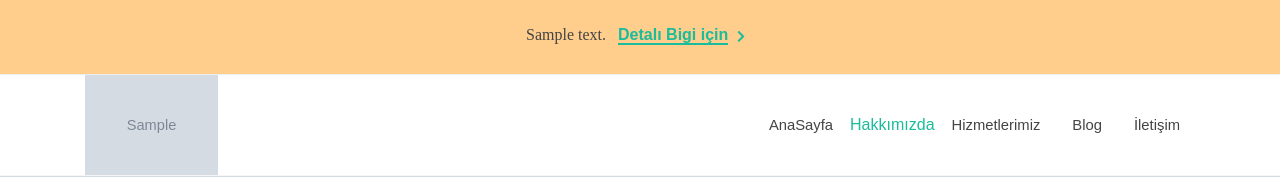
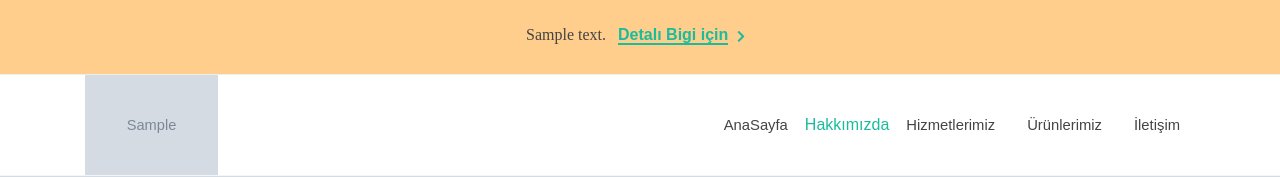
Before and after one commit to kpnemre/Django_Dentalenjektor, a Django app: page /hakkimizda/ in a window 1280 px wide. Shown: the top 177 px of the page. Run offline with Django 3.2, Linux system fonts and the light colour scheme; tables that the repository leaves empty hold one stand-in row (values such as "Sample post"); grey boxes marked "Sample" are stand-in pictures; some libraries are stand-ins or nearby versions.

Commit message:
Change Footer and Navbar

```diff
--- a/templates/include/footer.html
+++ b/templates/include/footer.html
@@ -24,7 +24,7 @@
                                     <li><a href="{% url 'pages:home' %}">AnaSayfa</a></li>
                                     <li><a href="{% url 'pages:about' %}">Hakkımızda</a></li>
                                     <li><a href="{% url 'pages:services' %}">Hizmetlerimiz</a></li>
-                                    <li><a href="{% url 'pages:blog' %}">Blog</a></li>
+                                    <li><a href="{% url 'pages:products' %}">Ürünlerimiz</a></li>
                                     <li><a href="{% url 'pages:contact' %}">İletişim</a></li>
                                 </ul>
                             </div>
--- a/templates/include/navbar.html
+++ b/templates/include/navbar.html
@@ -48,7 +48,7 @@
 
 
 								<li class="menu-item"><a class="menu-link" href="{% url 'pages:services' %}"><div>Hizmetlerimiz</div></a></li>
-								<li class="menu-item"><a class="menu-link" href="{% url 'pages:products' %}"><div>Blog</div></a></li>
+								<li class="menu-item"><a class="menu-link" href="{% url 'pages:products' %}"><div>Ürünlerimiz</div></a></li>
 								<li class="menu-item"><a class="menu-link" href="{% url 'pages:contact' %}"><div>İletişim</div></a></li>
 							</ul>
 
```
